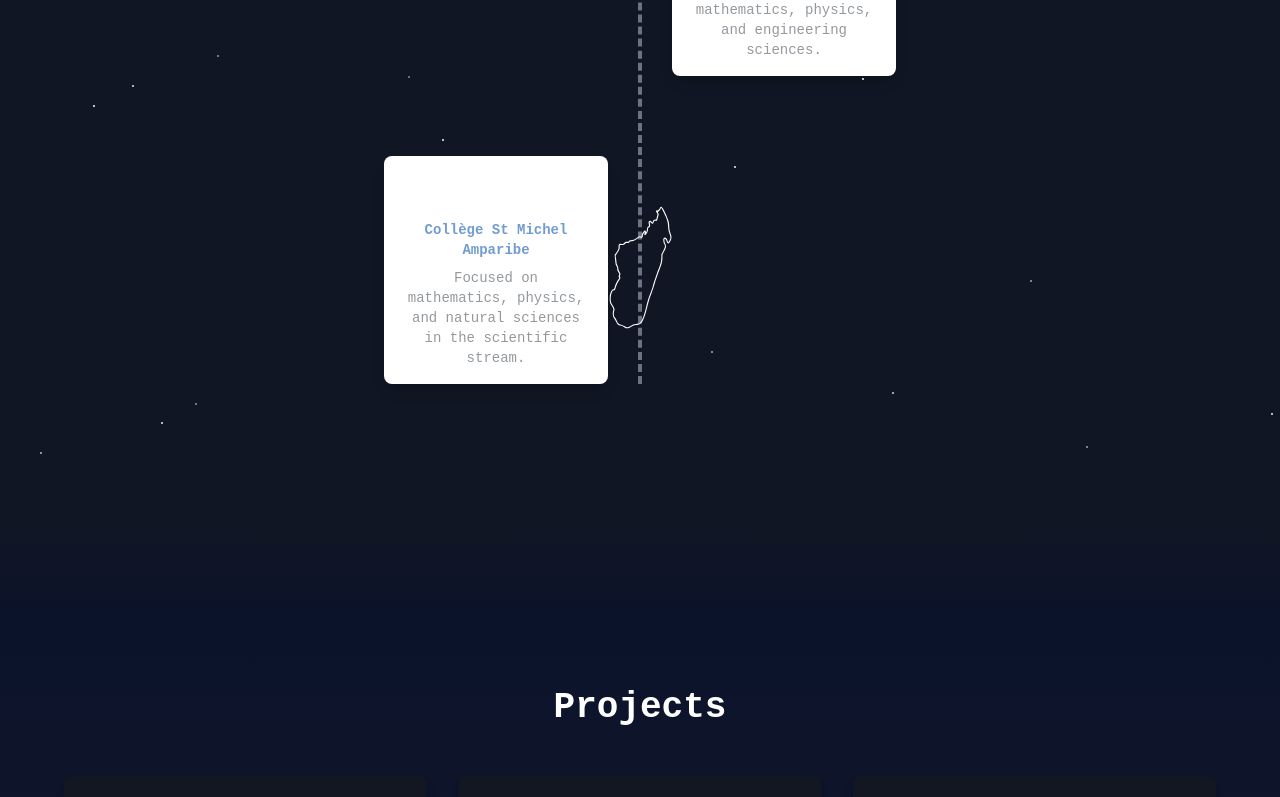
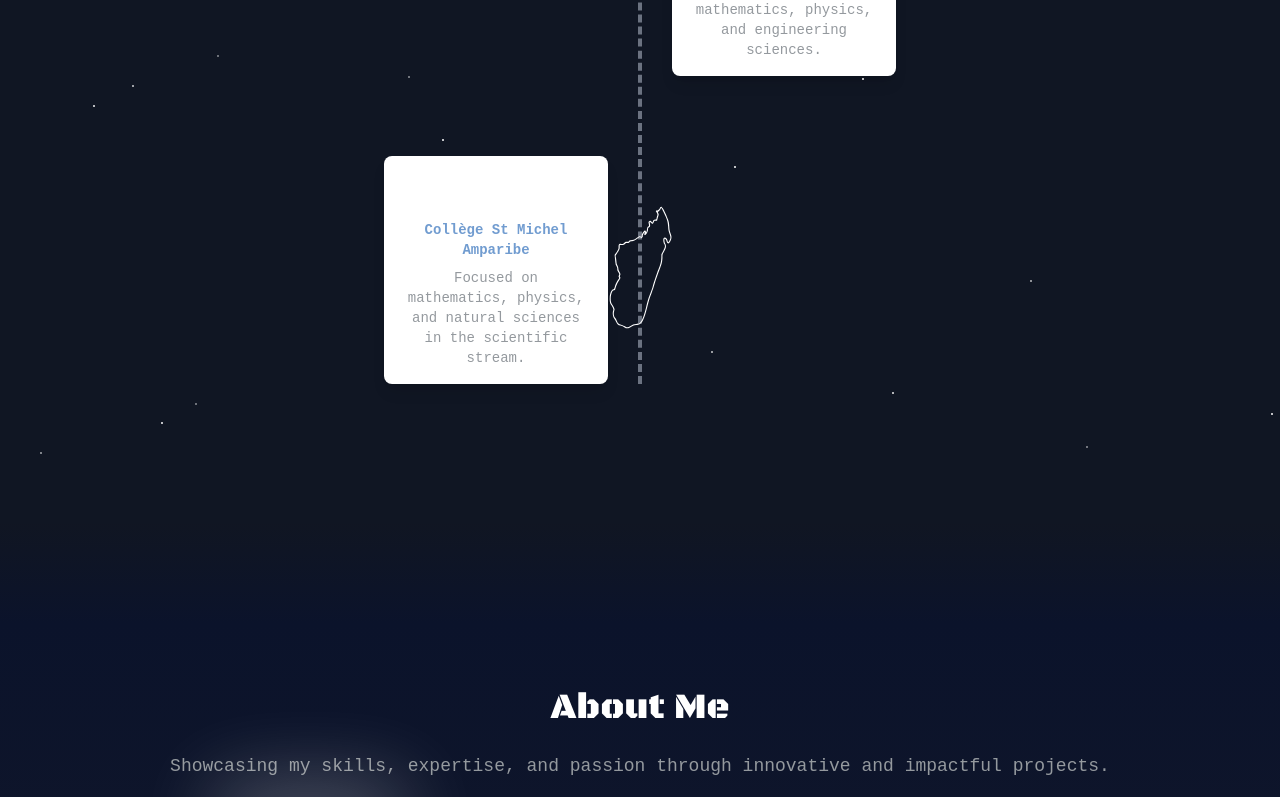
Before and after one commit to Rakotomalala01/portfolio, a React (Vite) app: page / in a window 1280 px wide. Shown: the part 2000-2797 px from the top of the page. Built offline with nearby package versions, Linux system fonts and the light colour scheme.

Commit message:
JR: projects-section

```diff
--- a/src/components/body/sections/projects.tsx
+++ b/src/components/body/sections/projects.tsx
@@ -1,49 +1,126 @@
+import { Button } from '@/components/ui/button';
+import MovingCloud from '@/components/ui/MovingCloud';
 import React from 'react';
+import { FaRocket, FaReact, FaCss3Alt, FaHtml5, FaAngular, FaDocker, FaFigma, FaNodeJs, FaPython, FaRaspberryPi, FaFileCode, FaFileAlt, FaRProject, FaProjectDiagram, FaBriefcase } from 'react-icons/fa'; // Add more icons as needed
+import { MdOutlineTerminal } from 'react-icons/md';
+import { SiCplusplus, SiDart, SiFlutter, SiMongodb, SiNestjs, SiPostgresql, SiTailwindcss, SiTypescript } from 'react-icons/si';
+
+type Project = {
+  title: string;
+  description: string;
+  tech: JSX.Element[];
+  link?: string;
+};
 
 const projects = [
   {
-    title: 'Galaxy Explorer',
-    description: 'A space-themed interactive map to explore stars and planets in the Milky Way galaxy.',
+    title: 'Conversational Agent',
+    description:
+      'Developed a conversational agent to answer recurring user questions about security using Microsoft Azure, Node.js, PostgreSQL, Docker, and Copilot.',
+    tech: [
+      <FaNodeJs />,
+      <SiPostgresql />,
+      <FaDocker />,
+    ],
+  },
+  {
+    title: 'Difference Game Design Project',
+    description:
+      'Created an interactive cross-platform difference game using Angular, TypeScript, MongoDB, NestJS, Flutter, and Dart, optimizing the user experience to meet client requirements.',
+    tech: [
+      <FaAngular />,
+      <SiTypescript />,
+      <SiMongodb />,
+      <SiNestjs />,
+      <SiFlutter />,
+      <SiDart />,
+    ],
+  },
+  {
+    title: 'Online Scrabble Game Design Project',
+    description:
+      'Collaborated with a team to design and develop a Scrabble game using Angular, NodeJS, and MongoDB. Created the Figma mockup and developed both the client and server.',
+    tech: [<FaAngular />, <FaNodeJs />, <SiMongodb />, <FaFigma />],
     link: '#',
   },
   {
-    title: 'Nebula Visualizer',
-    description: 'An animated visualizer showing the formation and evolution of nebulae in space.',
-    link: '#',
+    title: 'Embedded Systems Project',
+    description:
+      'Designed a line-following and distance-detecting/measuring robot using C++ and Raspberry Pi.',
+    tech: [<SiCplusplus />, <MdOutlineTerminal />],
   },
   {
-    title: 'Orbital Simulator',
-    description: 'A physics-based simulation to model orbital paths of planets and moons.',
-    link: '#',
+    title: 'Rock, Paper, Scissors AI Challenge',
+    description:
+      'Developed an AI-driven solution in Python to achieve a win rate exceeding 60% against four distinct opponent bots. Implemented a dynamic, state-based strategy that analyzed opponent moves and adapted decision-making, leveraging iterative testing and debugging.',
+    tech: [<FaPython />],
   },
 ];
 
+
+
 const ProjectsSection: React.FC = () => {
+  const cardStyles =
+    "bg-gradient-to-b from-[#0b132b] via-[#161b33] to-[#1a1d29] rounded-lg overflow-hidden transition-transform transform hover:scale-105 hover:[box-shadow:var(--shadow-blue-strong)] shadow-md transition-transform transform hover:scale-105 p-4";
+
+  const projectLinkStyles = "flex flex-col items-center justify-center w-full text-white text-sm sm:text-lg font-bold rounded-md border border-muted-foreground hover:text-keyword hover:[box-shadow:var(--shadow-blue-strong)]"
+  const projectsDescription =
+    "Showcasing my skills, expertise, and passion through innovative and impactful projects.";
+
+    const handleViewMoreProjects = () => {
+      window.open(
+        'https://github.com/Rakotomalala01',
+        '_blank'
+      );
+    };
+
   return (
-    <section id="projects" className="h-screen bg-gradient-to-b from-[#0b132b] to-[#1a1d29] text-white py-16 px-8">
-      <div className="max-w-6xl mx-auto">
-        <h2 className="text-4xl font-bold text-center mb-12">Projects</h2>
-        <div className="grid gap-8 md:grid-cols-2 lg:grid-cols-3">
-          {projects.map((project, index) => (
-            <div
-              key={index}
-              className="bg-[#131722] rounded-lg shadow-lg overflow-hidden transition-transform transform hover:scale-105"
-            >
-              <div className="p-6">
-                <h3 className="text-2xl font-semibold mb-4">{project.title}</h3>
-                <p className="text-gray-400 mb-6">{project.description}</p>
-                <a
-                  href={project.link}
-                  className="inline-block text-[#1e6fb9] hover:text-[#4ea3f7] transition-colors"
-                >
-                  View Project →
-                </a>
-              </div>
+    <section
+    id="projects"
+    className="relative min-h-screen bg-gradient-to-b from-[#0b132b] to-[#1a1d29] text-white py-16 z-[20] overflow-hidden"
+  >
+    <MovingCloud/>
+
+    <div className="mx-auto max-w-6xl px-4 md:px-8 lg:px-12 text-center">
+      <h2 className="text-3xl md:text-4xl font-blackops text-white mb-6">
+        About Me
+      </h2>
+      <p className="text-sm md:text-lg font-light text-muted-foreground mb-6">
+        {projectsDescription}
+      </p>
+    </div>
+
+    <div className="m-4 grid gap-6 sm:grid-cols-1 md:grid-cols-2 lg:grid-cols-3">
+      {projects.map((project: Project, index: number) => (
+        <div key={index} className={cardStyles}>
+          <div className="p-4">
+            <h3 className="text-xl font-semibold mb-3">{project.title}</h3>
+            <p className="text-gray-400 text-sm mb-4">{project.description}</p>
+
+            <div className="flex justify-center items-center gap-3 text-lg mb-3">
+              {project.tech.map((icon: JSX.Element, idx: number) => (
+                <span key={idx} className="text-keyword text-xl">{icon}</span>
+              ))}
             </div>
-          ))}
+          </div>
         </div>
-      </div>
-    </section>
+      ))}
+    </div>
+    <div className="mx-auto max-w-md mt-8">
+  <div className={projectLinkStyles}>
+    <Button
+      onClick={handleViewMoreProjects}
+      variant="null"
+      className="flex items-center gap-x-3 sm:gap-x-5 text-base sm:text-3xl font-blackops tracking-wider px-6 py-3"
+    >
+      MORE PROJECTS
+      <FaBriefcase className="h-5 w-5 sm:h-6 sm:w-6" />
+    </Button>
+  </div>
+</div>
+
+
+  </section>
   );
 };
 
--- /dev/null
+++ b/src/components/ui/MovingCloud.tsx
@@ -0,0 +1,24 @@
+const MovingCloud: React.FC = () => {
+    return (
+        <><style>
+            {`
+          @keyframes cloudMove {
+            0% { transform: translateX(-10%); }
+            100% { transform: translateX(100vw); }
+          }
+
+          .animate-cloudMove {
+            animation: cloudMove 30s linear infinite;
+          }
+        `}
+        </style>
+            <div className="absolute top-0 left-0 w-full h-full pointer-events-none">
+                <div className="absolute top-40 left-[-50px] w-[200px] h-[60px] bg-white opacity-30 rounded-full blur-2xl animate-cloudMove"></div>
+                <div className="absolute top-1/4 left-[10%] w-[250px] h-[70px] bg-white opacity-10 rounded-full blur-2xl animate-cloudMove delay-[2s]"></div>
+                <div className="absolute top-1/3 left-[60%] w-[180px] h-[50px] bg-white opacity-10 rounded-full blur-2xl animate-cloudMove delay-[4s]"></div>
+                <div className="absolute top-[70%] left-[30%] w-[220px] h-[60px] bg-white opacity-10 rounded-full blur-2xl animate-cloudMove delay-[6s]"></div>
+            </div></>
+    );
+  };
+
+  export default MovingCloud;
```
Also changed, not shown: src/components/ui/myCVDownloader.tsx (indentation only).
